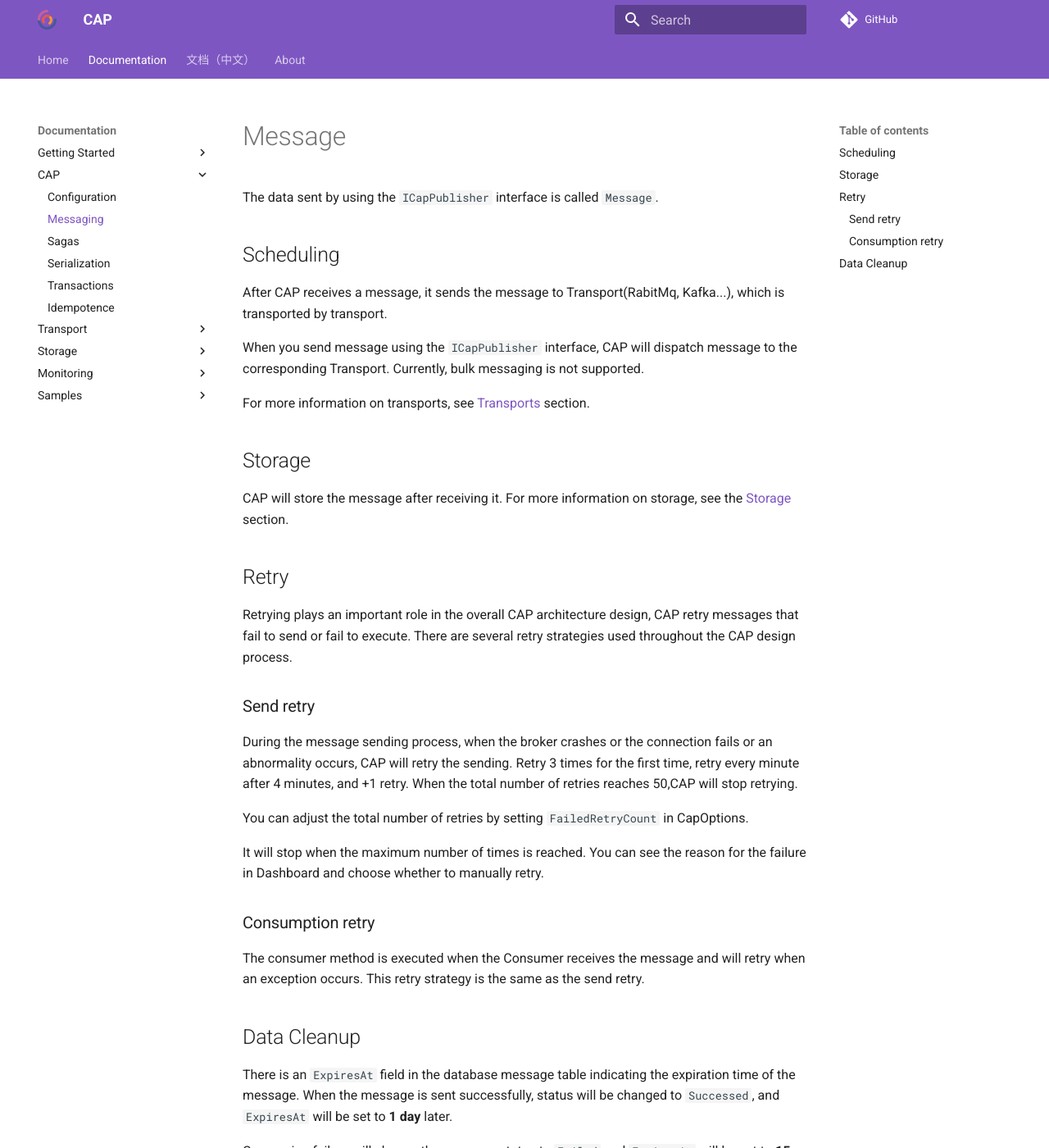
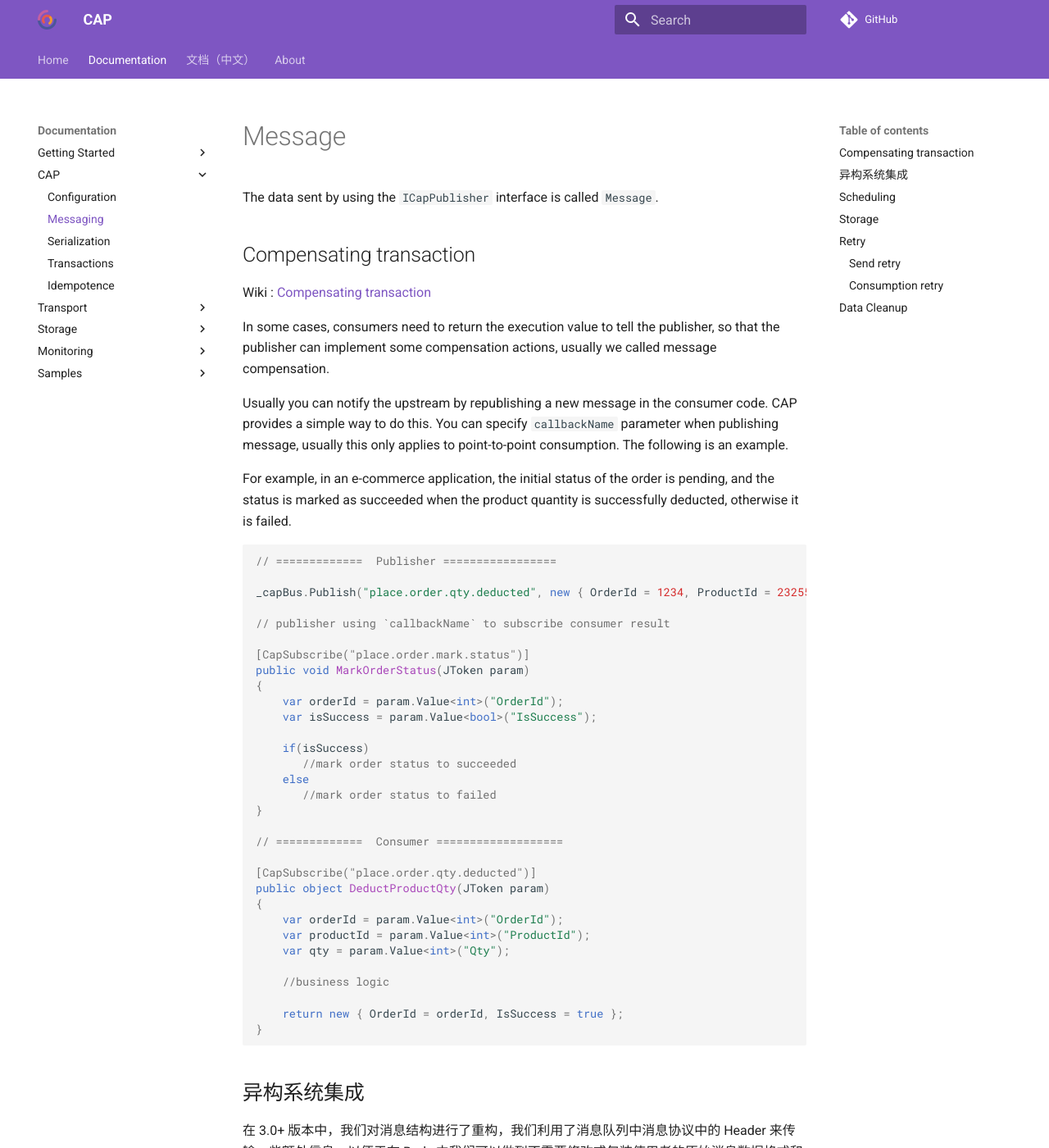
Before and after one commit to dotnetcore/CAP, an MkDocs documentation site: the page built from docs/content/user-guide/en/cap/messaging.md, in a window 1280 px wide and 1400 px high. Shown: the whole window at 82% size. Built offline with MkDocs 1.6.1 and Material for MkDocs 9.7.7, drawn with Linux system fonts in a browser that asks for light colours; comment, search, counter and statistics services are not loaded; some of the changed text lies outside the part shown.

Commit message:
Add compensating transaction to docs

````diff
--- a/docs/content/user-guide/en/cap/messaging.md
+++ b/docs/content/user-guide/en/cap/messaging.md
@@ -1,6 +1,90 @@
 # Message
 
 The data sent by using the `ICapPublisher` interface is called `Message`.
+
+## Compensating transaction
+
+Wiki :
+[Compensating transaction](https://en.wikipedia.org/wiki/Compensating_transaction)
+
+In some cases, consumers need to return the execution value to tell the publisher, so that the publisher can implement some compensation actions, usually we called message compensation.
+
+Usually you can notify the upstream by republishing a new message in the consumer code. CAP provides a simple way to do this. You can specify `callbackName` parameter when publishing message, usually this only applies to point-to-point consumption. The following is an example.
+
+For example, in an e-commerce application, the initial status of the order is pending, and the status is marked as succeeded when the product quantity is successfully deducted, otherwise it is failed.
+
+```C#
+// =============  Publisher =================
+
+_capBus.Publish("place.order.qty.deducted", new { OrderId = 1234, ProductId = 23255, Qty = 1 }, "place.order.mark.status");
+
+// publisher using `callbackName` to subscribe consumer result
+
+[CapSubscribe("place.order.mark.status")]
+public void MarkOrderStatus(JToken param)
+{
+    var orderId = param.Value<int>("OrderId");
+    var isSuccess = param.Value<bool>("IsSuccess");
+
+    if(isSuccess)
+       //mark order status to succeeded
+    else
+       //mark order status to failed
+}
+
+// =============  Consumer ===================
+
+[CapSubscribe("place.order.qty.deducted")]
+public object DeductProductQty(JToken param)
+{
+    var orderId = param.Value<int>("OrderId");
+    var productId = param.Value<int>("ProductId");
+    var qty = param.Value<int>("Qty");
+
+    //business logic
+
+    return new { OrderId = orderId, IsSuccess = true };
+}
+```
+
+## 异构系统集成
+
+在 3.0+ 版本中，我们对消息结构进行了重构，我们利用了消息队列中消息协议中的 Header 来传输一些额外信息，以便于在 Body 中我们可以做到不需要修改或包装使用者的原始消息数据格式和内容进行发送。
+
+这样的做法是合理的，它有助于在异构系统中进行更好的集成，相对于以前的版本使用者不需要知道CAP内部使用的消息结构就可以完成集成工作。
+
+现在我们将消息划分为 Header 和 Body 来进行传输。
+
+Body 中的数据为用户发送的原始消息内容，也就是调用 Publish 方法发送的内容，我们不进行任何包装仅仅是序列化后传递到消息队列。
+
+在 Header 中，我们需要传递一些额外信息以便于CAP在收到消息时能够提取到关键特征进行操作。
+
+以下是在异构系统中，需要在发消息的时候向消息的Header 中写入的内容：
+
+ 键 | 类型 | 说明
+-- | --| --
+cap-msg-id |  string | 消息Id， 由雪花算法生成，也可以是 guid
+cap-msg-name | string | 消息名称，即 Topic 名字
+cap-msg-type | string | 消息的类型, 即 typeof(T).FullName (非必须)
+cap-senttime | stringg | 发送的时间 (非必须)
+
+以 Java 系统发送 RabbitMQ 为例：
+
+```java
+
+Map<String, Object> headers = new HashMap<String, Object>();
+headers.put("cap-msg-id",  UUID.randomUUID().toString());
+headers.put("cap-msg-name", routingKey);
+
+channel.basicPublish(exchangeName, routingKey,
+             new AMQP.BasicProperties.Builder()
+               .headers(headers)
+               .build(),
+               messageBodyBytes);
+// messageBodyBytes = "发送的json".getBytes(Charset.forName("UTF-8"))
+// 注意 messageBody 默认为 json 的 byte[]，如果采用其他系列化，需要在CAP侧自定义反序列化器
+
+```
 
 ## Scheduling
 
--- a/docs/mkdocs.yml
+++ b/docs/mkdocs.yml
@@ -81,7 +81,6 @@ nav:
       - CAP:
           - Configuration: user-guide/en/cap/configuration.md
           - Messaging: user-guide/en/cap/messaging.md
-          - Sagas: user-guide/en/cap/sagas.md
           - Serialization: user-guide/en/cap/serialization.md
           - Transactions: user-guide/en/cap/transactions.md
           - Idempotence: user-guide/en/cap/idempotence.md
@@ -115,7 +114,6 @@ nav:
       - CAP:
           - 配置: user-guide/zh/cap/configuration.md
           - 消息: user-guide/zh/cap/messaging.md
-          - Sagas: user-guide/zh/cap/sagas.md
           - 序列化: user-guide/zh/cap/serialization.md
           - 运输: user-guide/zh/cap/transactions.md
           - 幂等性: user-guide/zh/cap/idempotence.md
````
Also changed, not shown: docs/content/user-guide/zh/cap/messaging.md (+44 -0 lines).
